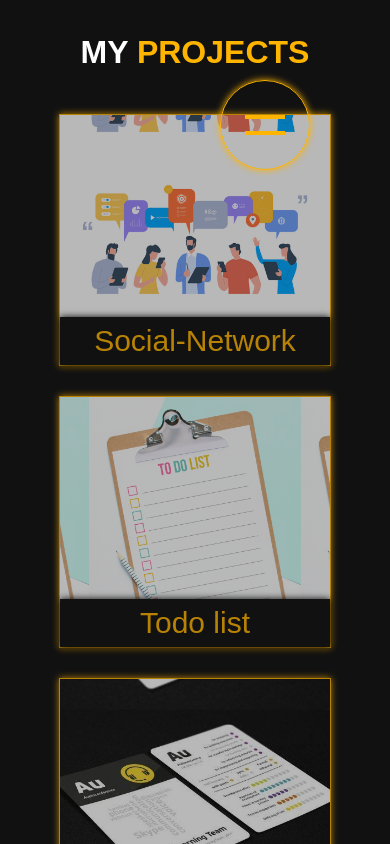
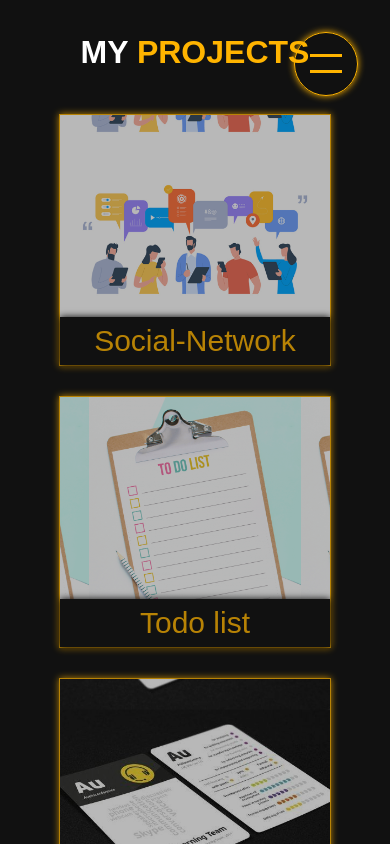
Before and after one commit to Kalinskiy/portfolio, a React (Create React App) app: page /#/projects in a window 390 px wide. Shown: the top 844 px of the page. Built offline with nearby package versions, Linux system fonts and the light colour scheme.

Commit message:
fixed media navbar

```diff
--- a/src/components/Home/Home.module.scss
+++ b/src/components/Home/Home.module.scss
@@ -66,6 +66,11 @@
           border-radius: 50%;
           object-fit: cover;
         }
+        @media screen and (max-width: 375px) {
+          height: 150px;
+          width: 150px;
+
+        }
       }
 
     }
@@ -76,6 +81,7 @@
       align-items: center;
       z-index: 10;
       flex-wrap: wrap;
+
 
       .greetingBlock {
         width: 600px;
@@ -98,6 +104,7 @@
         }
 
 
+
         .hi {
           font-size: 2.6em;
           justify-content: center;
@@ -115,7 +122,7 @@
             font-size: 28px;
           }
           @media screen and (max-width: 525px) {
-            font-size: 20px;
+            font-size: 16px;
           }
         }
 
@@ -133,7 +140,7 @@
             text-align: center;
           }
           @media screen and (max-width: 525px) {
-            font-size: 16px;
+            font-size: 14px;
           }
         }
 
--- a/src/components/SideBar/SideBarMobile.module.scss
+++ b/src/components/SideBar/SideBarMobile.module.scss
@@ -2,7 +2,7 @@
 
 $white: #ffffff;
 $menubg: #84878E;
-$ovarlay: #000000;
+$overlay: #000000;
 
 body {
   &.active {
@@ -11,42 +11,22 @@ body {
     }
   }
 
+  .sidebarMobile {
 
+  }
 
   &:before {
-
     position: fixed;
     width: 100%;
     height: 100%;
     top: 0;
     left: 0;
     opacity: 0;
-    background: rgba($ovarlay, .40);
+    background: rgba($overlay, .40);
     -webkit-transition: all .3s cubic-bezier(.10, .10, .25, .90);
     -moz-transition: all .3s cubic-bezier(.10, .10, .25, .90);
   }
 }
-
-//body, html {
-//  -ms-text-size-adjust: 100%;
-//  -webkit-text-size-adjust: 100%;
-//  -webkit-font-smoothing: antialiased;
-//  -moz-osx-font-smoothing: grayscale;
-//  font-size: 10px;
-//  font-family: 'Poppins', sans-serif;
-//}
-
-
-//* {
-//  margin: 0;
-//  padding: 0;
-//  border: none;
-//  box-sizing: border-box;
-//  -webkit-tap-highlight-color: transparent;
-//  text-decoration: none;
-//  outline: none;
-//  list-style: none;
-//}
 
 @mixin all-transition {
   -webkit-transition: all 0.3s;
@@ -62,21 +42,21 @@ body {
   display: -o-flex;
   display: flex;
 }
+
 .notFlex {
   display: none;
 }
 
 .hamburgerMenu {
   opacity: 0;
-
   width: 5.5rem;
   height: 5.5rem;
   border-radius: 100%;
   border: 1px solid $base-color;
   box-shadow: 0 0 7px $base-color;
   position: absolute;
-  top: 5rem;
-  right: 5rem;
+  top: 3rem;
+  right: 3rem;
   flex-direction: column;
   justify-content: center;
   align-content: flex-start;
@@ -85,6 +65,16 @@ body {
   z-index: 9;
   @media screen and (max-width: 992px) {
     opacity: 1;
+  }
+  @media screen and (max-width: 576px) {
+    width: 3.85rem;
+    height: 3.85rem;
+    top: 2rem;
+    right: 2rem;
+  }
+  @media screen and (max-width: 375px) {
+    top: 1rem;
+    right: 1rem;
   }
 
   &.active {
@@ -100,6 +90,9 @@ body {
         -o-transform: rotate(-50deg);
         -ms-transform: rotate(-50deg);
         transform: rotate(-50deg);
+        @media screen and (max-width: 576px) {
+          top: 1.6rem;
+        }
       }
 
       &:last-child {
@@ -112,18 +105,24 @@ body {
         transform: rotate(230deg);
         -webkit-transition: all .3s cubic-bezier(.10, .10, .25, .90);
         -moz-transition: all .3s cubic-bezier(.10, .10, .25, .90);
+        @media screen and (max-width: 576px) {
+          top: 1.6rem;
+        }
       }
     }
   }
 
   span {
     @include all-transition;
-    width: 2.5rem;
+    width: 3.5rem;
     height: .2rem;
     background: $base-color;
     -webkit-transition: all .3s cubic-bezier(.10, .10, .25, .90);
     -moz-transition: all .3s cubic-bezier(.10, .10, .25, .90);
     margin: .4rem 0;
+    @media screen and (max-width: 576px) {
+      width: 2rem;
+    }
 
   }
 }
@@ -148,8 +147,14 @@ body {
     align-content: center;
     align-items: center;
     overflow: hidden;
+    text-decoration: none;
+    list-style: none;
+    padding: 0;
+
+
 
     li {
+
       transform: matrix(1.00, 0.00, 0.00, 1.00, 0, 40);
       -ms-transform: matrix(1.00, 0.00, 0.00, 1.00, 0, 40);
       -webkit-transform: matrix(1.00, 0.00, 0.00, 1.00, 0, 40);
@@ -157,6 +162,7 @@ body {
       -moz-transition: all .3s cubic-bezier(.10, .10, .25, .90);
 
       a {
+        text-decoration: none;
         font-size: 3rem;
         line-height: 10rem;
         color: $base-color;
@@ -179,11 +185,13 @@ body {
 
 
     ul {
+
       display: flex;
       flex-direction: column;
 
 
       li {
+
         animation: fadeIn .3s ease-in both;
 
 
--- a/src/components/SideBar/SideBarMobile.tsx
+++ b/src/components/SideBar/SideBarMobile.tsx
@@ -14,7 +14,7 @@ const SideBarMobile = ({open, setOpen}: PropsType) => {
     }
     console.log(open)
     return (
-        <>
+        <div className={style.sidebarMobile}>
             <a className={open ? `${style.hamburgerMenu} ${style.flex} ${style.active}` : `${style.hamburgerMenu} ${style.flex}`}
                onClick={toggleMenuHandler}
             >
@@ -30,7 +30,7 @@ const SideBarMobile = ({open, setOpen}: PropsType) => {
                     <li onClick={() => setOpen(false)}><NavLink to="/contacts">Contacts</NavLink></li>
                 </ul>
             </div>
-        </>
+        </div>
     );
 };
 
```
